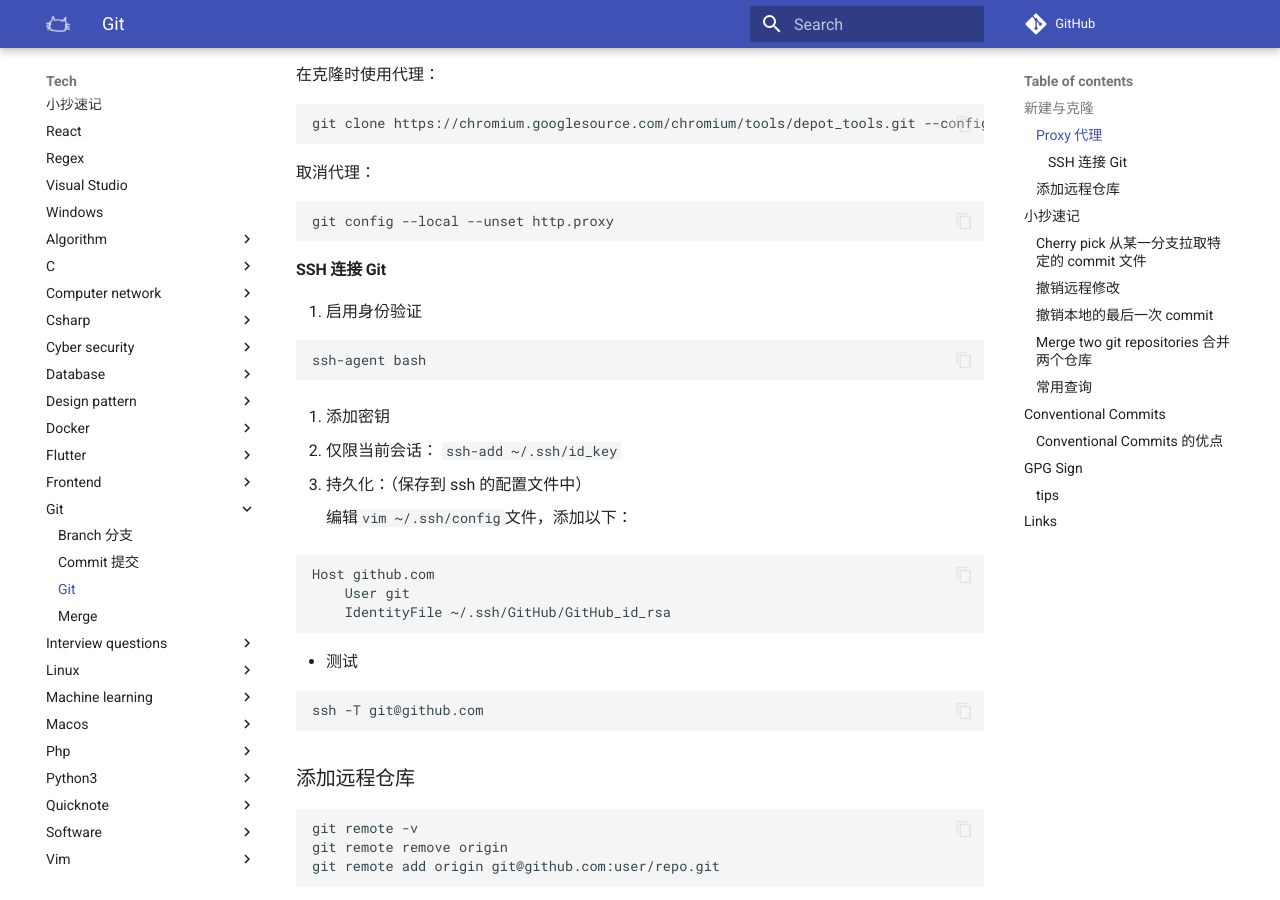
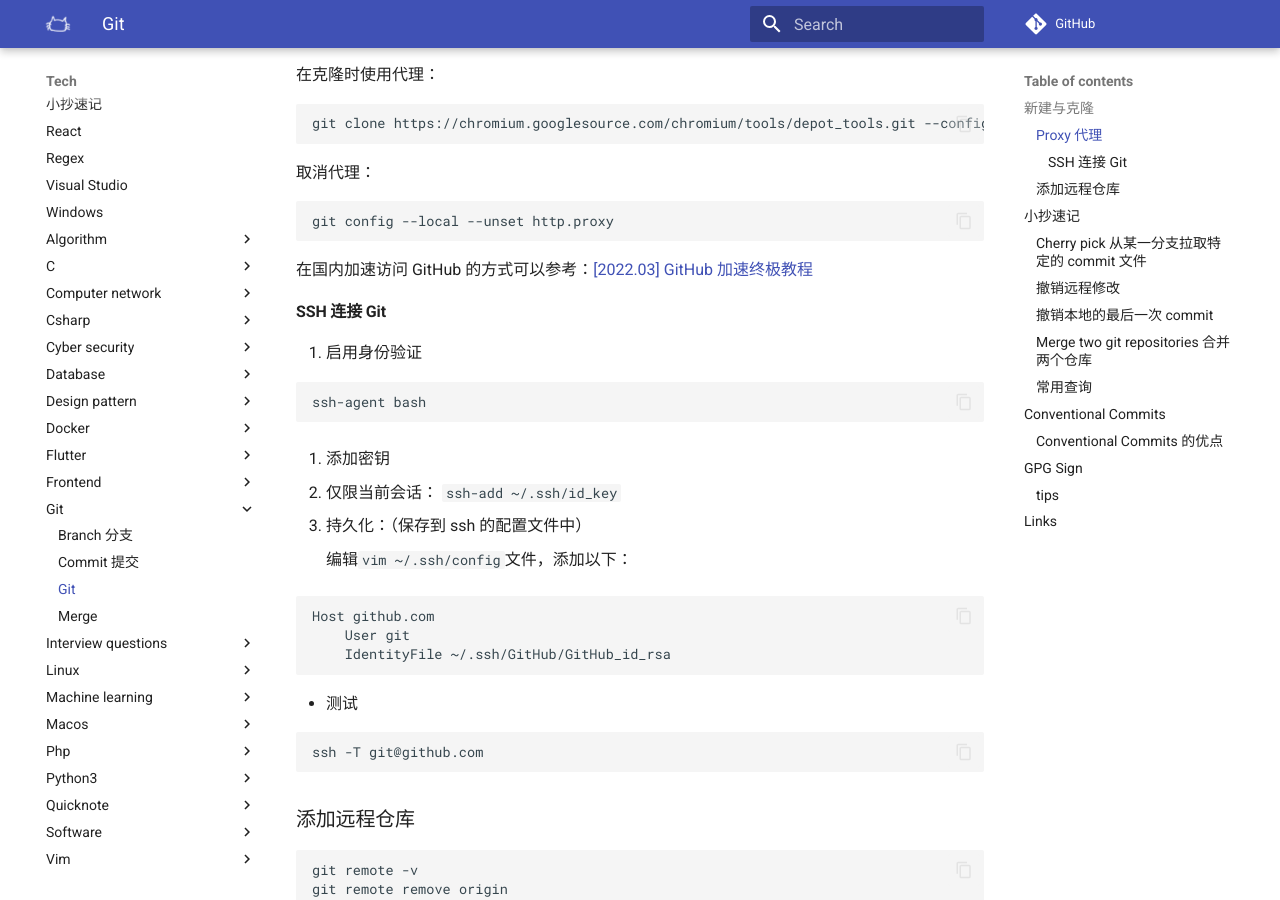
Before and after one commit to luoxufeiyan/wiki.luoxufeiyan.com, an MkDocs documentation site: the page built from docs/tech/git/git.md, in a window 1280 px wide and 900 px high, scrolled down 1437 px. Built offline with MkDocs 1.6.1 and Material for MkDocs 9.7.7, drawn with Linux system fonts in a browser that asks for light colours; comment, search, counter and statistics services are not loaded.

Commit message:
update git

````diff
--- a/docs/tech/git/git.md
+++ b/docs/tech/git/git.md
@@ -55,6 +55,8 @@ git clone https://chromium.googlesource.com/chromium/tools/depot_tools.git --con
 ```shell
 git config --local --unset http.proxy
 ```
+
+在国内加速访问 GitHub 的方式可以参考：[[2022.03] GitHub 加速终极教程](https://hellodk.cn/post/975)
 
 #### SSH 连接 Git
 
````
